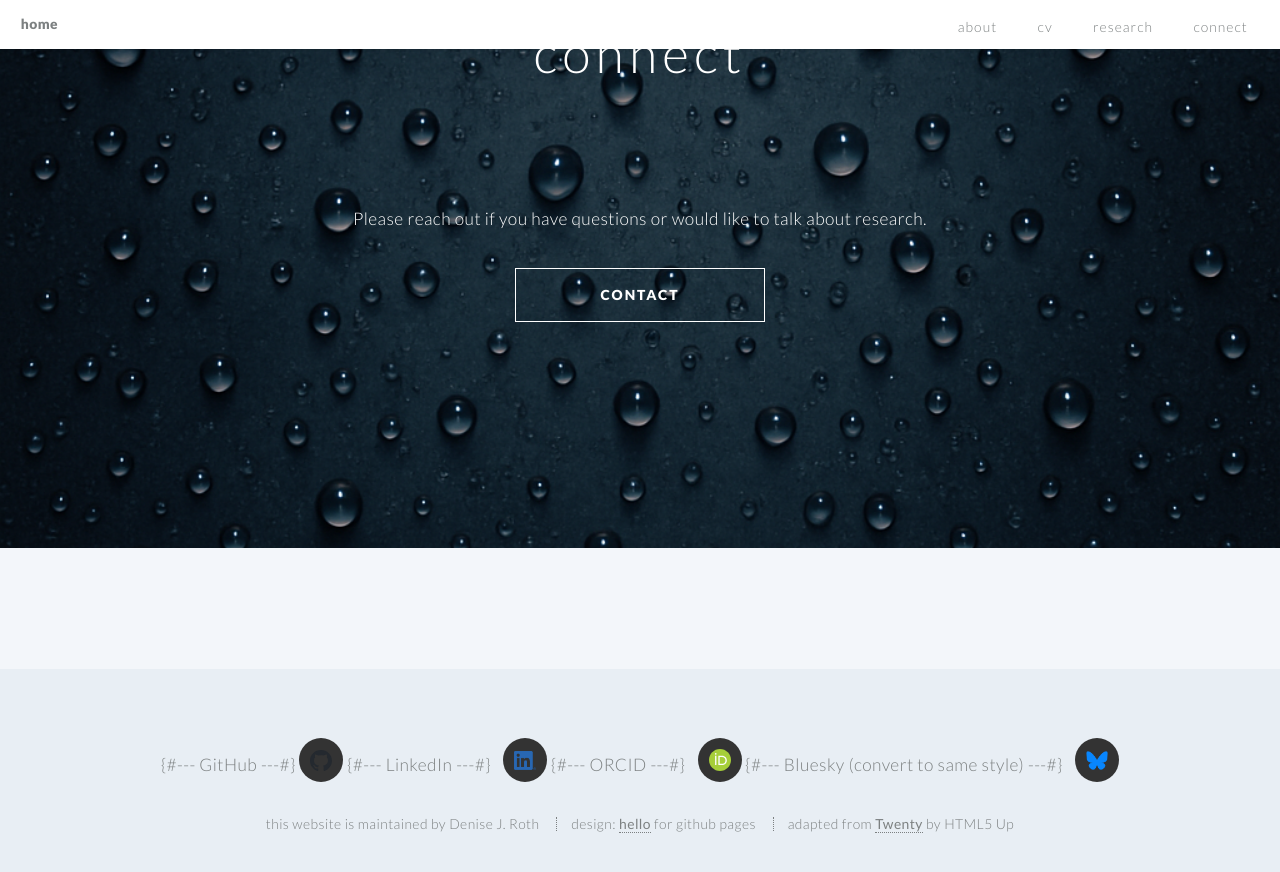
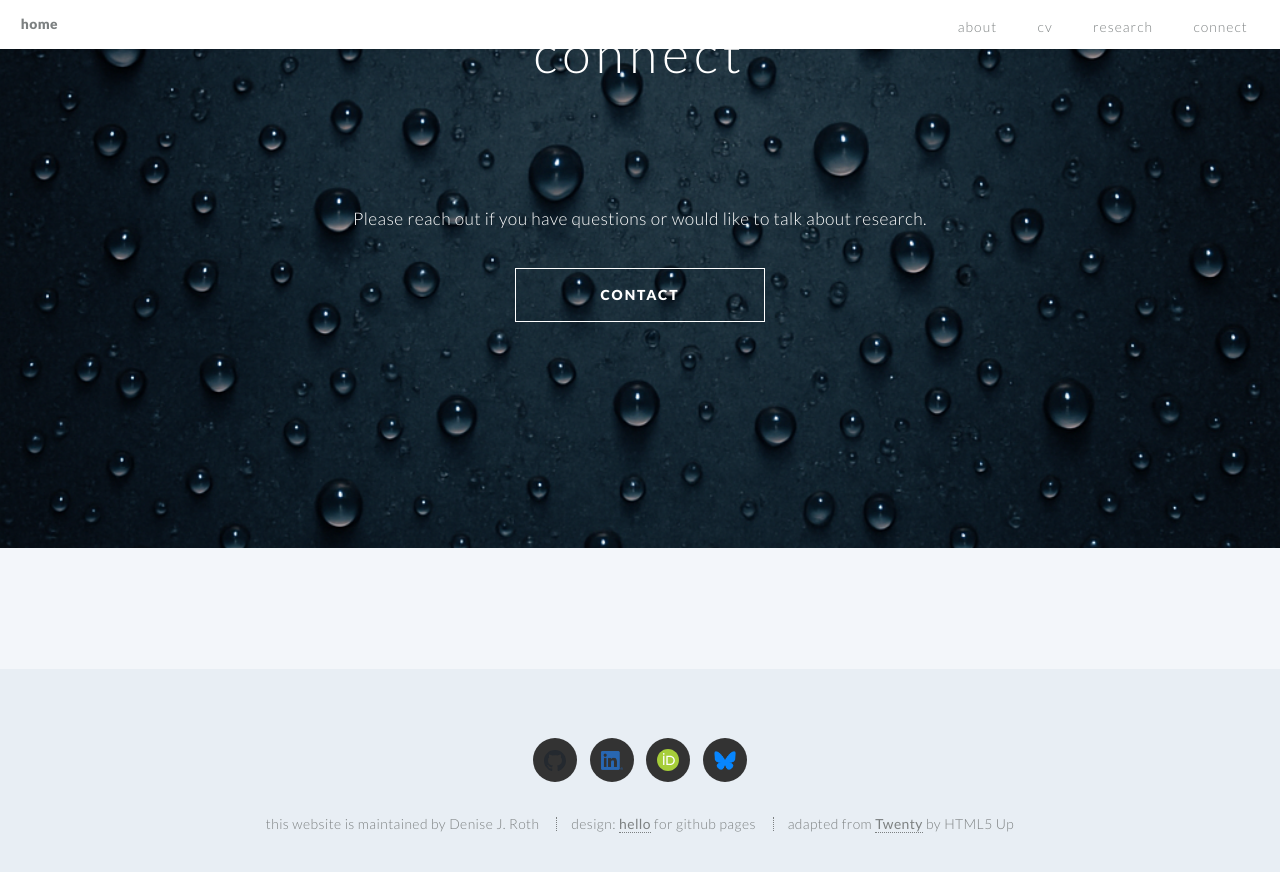
Before and after one commit to denisejroth/denisejroth.github.io, a Jekyll site: the page built from index.md, in a window 1280 px wide and 900 px high, scrolled down 3740 px. Shown: the top 872 px of the window. Built offline with Jekyll 4.4.1, drawn with Linux system fonts in a browser that asks for light colours.

Commit message:
Update hello-default.html

```diff
--- a/_layouts/hello-default.html
+++ b/_layouts/hello-default.html
@@ -249,8 +249,7 @@
     <!-- Footer -->
     <footer id="footer">
 
-        <ul class="icons">
-  {#--- GitHub ---#}
+   <ul class="icons">
   {% if page.github_username %}
   <li>
     <a href="https://github.com/{{ page.github_username }}" class="icon circle" aria-label="GitHub">
@@ -259,7 +258,6 @@
   </li>
   {% endif %}
 
-  {#--- LinkedIn ---#}
   {% if page.linkedin %}
   <li>
     <a href="https://linkedin.com/in/{{ page.linkedin }}" class="icon circle" aria-label="LinkedIn">
@@ -268,7 +266,6 @@
   </li>
   {% endif %}
 
-  {#--- ORCID ---#}
   {% if page.orcid %}
   <li>
     <a href="https://orcid.org/{{ page.orcid }}" class="icon circle" aria-label="ORCID">
@@ -277,7 +274,6 @@
   </li>
   {% endif %}
 
-  {#--- Bluesky (convert to same style) ---#}
   {% if page.bluesky_username %}
   <li>
     <a href="https://bsky.app/profile/{{ page.bluesky_username }}" class="icon circle" aria-label="Bluesky">
```
